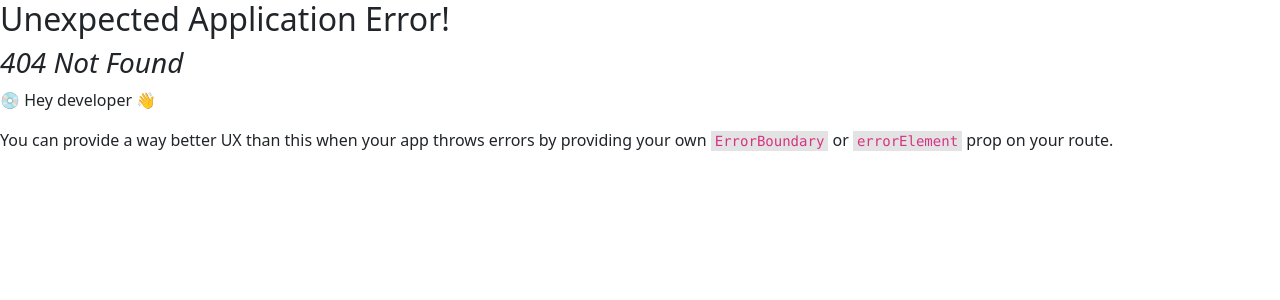
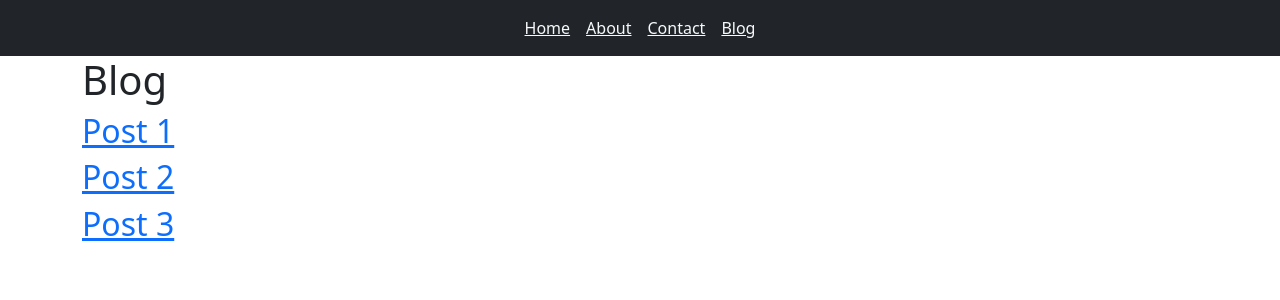
Before and after one commit to jonpfluger/00-vite-sandbox, a React (Vite) app: page /blog in a window 1280 px wide. Before the commit this address had no page. Shown: the top 300 px of the page. Built offline with nearby package versions, Linux system fonts and the light colour scheme.

Commit message:
blog posts

```diff
--- /dev/null
+++ b/src/components/Blog.jsx
@@ -0,0 +1,21 @@
+import { Link } from 'react-router-dom'
+import posts from '../posts/posts.json'
+
+const Blog = () => {
+  return (
+    <>
+      <h1>Blog</h1>
+      {posts.map(post => {
+        return (
+          <div>
+            <Link to={post.slug}>
+              <h2>{post.title}</h2>
+            </Link>
+          </div>
+        )
+      })}
+    </>
+  )
+}
+
+export default Blog
--- /dev/null
+++ b/src/components/BlogPost.jsx
@@ -0,0 +1,20 @@
+import { useLoaderData } from 'react-router-dom'
+import posts from '../posts/posts.json'
+
+export async function loader({ params }) {
+  const post = posts.find(post => post.slug === params.slug)
+  return { post }
+}
+
+const BlogPost = () => {
+  const { post } = useLoaderData()
+
+  return (
+    <>
+      <h1>{post.title}</h1>
+      <p>{post.content}</p>
+    </>
+  )
+}
+
+export default BlogPost
--- a/src/components/Navbar.jsx
+++ b/src/components/Navbar.jsx
@@ -3,9 +3,10 @@ import { Link } from 'react-router-dom'
 const Navbar = () => {
   return (
     <nav className="d-flex justify-content-center gap-3 bg-dark p-3">
-      <Link to="/">Home</Link>
-      <Link to="about">About</Link>
-      <Link to="contact">Contact</Link>
+      <Link to="/" className="text-light">Home</Link>
+      <Link to="about" className="text-light">About</Link>
+      <Link to="contact" className="text-light">Contact</Link>
+      <Link to="blog" className="text-light">Blog</Link>
     </nav>
   )
 }
--- a/src/main.jsx
+++ b/src/main.jsx
@@ -5,6 +5,9 @@ import { createBrowserRouter, RouterProvider } from 'react-router-dom'
 import Home from './components/Home.jsx'
 import About from './components/About.jsx'
 import Contact from './components/Contact.jsx'
+import Blog from './components/Blog.jsx'
+import BlogPost from './components/BlogPost.jsx'
+import { loader as blogPostLoader } from './components/BlogPost.jsx'
 
 import 'bootstrap/dist/css/bootstrap.min.css'
 
@@ -15,15 +18,24 @@ const router = createBrowserRouter([
     children: [
       {
         path: '',
-        element: <Home />
+        element: <Home />,
       },
       {
         path: 'about',
-        element: <About />
+        element: <About />,
       },
       {
         path: 'contact',
-        element: <Contact />
+        element: <Contact />,
+      },
+      {
+        path: 'blog/:slug',
+        element: <BlogPost />,
+        loader: blogPostLoader,
+      },
+      {
+        path: 'blog',
+        element: <Blog />,
       },
     ],
   },
--- /dev/null
+++ b/src/posts/posts.json
@@ -0,0 +1,17 @@
+[
+  {
+    "title": "Post 1",
+    "slug": "post-1",
+    "content": "Lorem ipsum dolor sit amet consectetur adipisicing elit."
+  },
+  {
+    "title": "Post 2",
+    "slug": "post-2",
+    "content": "Lorem ipsum dolor sit amet consectetur adipisicing elit."
+  },
+  {
+    "title": "Post 3",
+    "slug": "post-3",
+    "content": "Lorem ipsum dolor sit amet consectetur adipisicing elit."
+  }
+]
```
